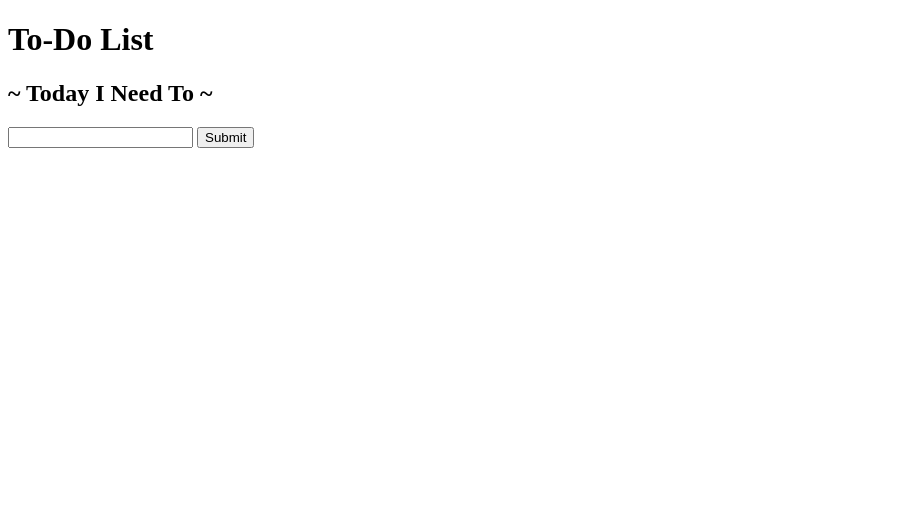
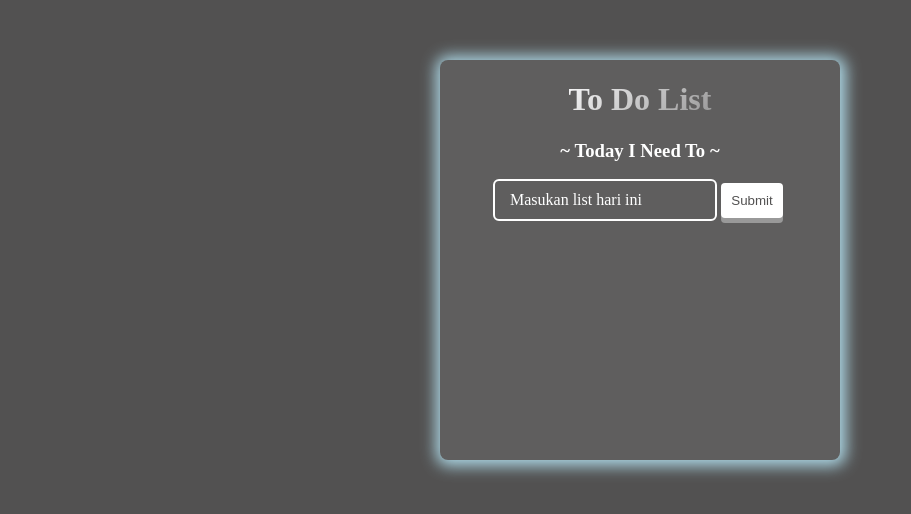
Before and after one commit to dts-kominfo-rea2a/challenge-08-Ikhsan-Azri, a website: page index.html in a window 1280 px wide. Shown: the whole page, without its empty margins (0-911 px from the left). Drawn offline with Linux system fonts and the light colour scheme.

Commit message:
menambahkan style.css

```diff
--- a/index.html
+++ b/index.html
@@ -5,20 +5,22 @@
     <meta http-equiv="X-UA-Compatible" content="IE=edge" />
     <meta name="viewport" content="width=device-width, initial-scale=1.0" />
     <title>Challenge - DOM</title>
+    <link rel="stylesheet" href="style.css">
   </head>
   <body>
     <div id="app">
       <!-- TODO: Buatlah sebuah header dengan id todo-title -->
       <!-- TODO: Buatlah sebuah subtitle dengan id todo-subtitle -->
-      <h1 id="todo-title">To-Do List</h1>
-      <h2 id="todo-subtitle">~ Today I Need To ~</h2>
+      <h1 id="todo-title" class="title">To Do List</h1>
+      <h3 id="todo-subtitle">~ Today I Need To ~</h3>
 
       <!-- Section: input -->
       <!-- TODO: Buatlah sebuah input bertipe text dengan id todo-input -->
       <!-- TODO: Buatlah sebuah button dengan id todo-submit -->
-      <section id="input">
-        <input id ="todo-input" type="text" value="">
-        <button id="todo-submit">Submit</button>
+      <section id="input" class="input" >
+        <input id ="todo-input" type="text" value="" required class="todo-input">
+        <label for="name" class="input-label">Masukan list hari ini</label>
+        <button id="todo-submit" class="button">Submit</button>
       </section>
 
       <!-- Section output -->
--- /dev/null
+++ b/style.css
@@ -0,0 +1,87 @@
+body{
+    background-color: rgb(82, 81, 81);
+    color: white;
+    box-sizing: border-box;
+}
+#app{
+
+    width: 400px;
+    height: 400px;
+    border-radius: 8px;
+    margin: 60px auto ;
+    text-align: center;
+    background-color: rgb(95, 94, 94);
+    box-shadow: 1px 1px 15px 5px lightblue;
+    overflow: auto;
+}
+h1{
+    background: linear-gradient(-45deg, rgb(82, 81, 81), #f9f9fa, cyan,#e89a3e, lightblue);
+	background-size: 300%;
+	-webkit-background-clip: text;
+	-webkit-text-fill-color: transparent;
+	animation: animated_text 10s ease-in-out infinite;
+	-moz-animation: animated_text 10s ease-in-out infinite;
+	-webkit-animation: animated_text 10s ease-in-out infinite;
+}
+@keyframes animated_text {
+	0% { background-position: 0px 50%; }
+	50% { background-position: 100% 50%; }
+	100% { background-position: 0px 50%; }
+}
+.input{
+    position: relative;
+}
+.todo-input{
+
+    padding: 10px;
+    border: none;
+    border-radius: 4px;
+    font: inherit;
+    color: white;
+    background-color: transparent;
+    outline: 2px solid white;
+}
+.input-label{
+    position: absolute;
+    top: 0;
+    left: 0;
+    margin-left: 60px;
+    transform: translate(10px, 10px);
+    transition: transform .25s;
+    text-align: center;
+}
+.todo-input:focus+.input-label,
+.todo-input:valid+.input-label{
+    transform: translate(10px,-14px) scale(.8);
+    color: rgb(242, 247, 247);
+    padding-inline: 5px;
+    background-color: rgb(95, 94, 94);
+}
+.todo-input:is(:focus, :valid){
+    outline-color:lightblue ;
+}
+.button{
+    padding: 10px;
+    margin: 2px;
+  cursor: pointer;
+  text-align: center;
+  text-decoration: none;
+  outline: none;
+  color: rgb(82, 81, 81);
+  background-color: white;
+  border: none;
+  border-radius: 4px;
+  box-shadow: 0 5px #999;
+}
+.button:hover{
+    background-color:lightblue;
+    color: rgb(95, 94, 94);
+}
+.button:active{
+    background-color:rgb(62, 63, 63);
+    box-shadow: 0 2px rgb(246, 248, 248);
+    color: white;
+}
+ul li{
+    text-align: left    ;
+}
```
